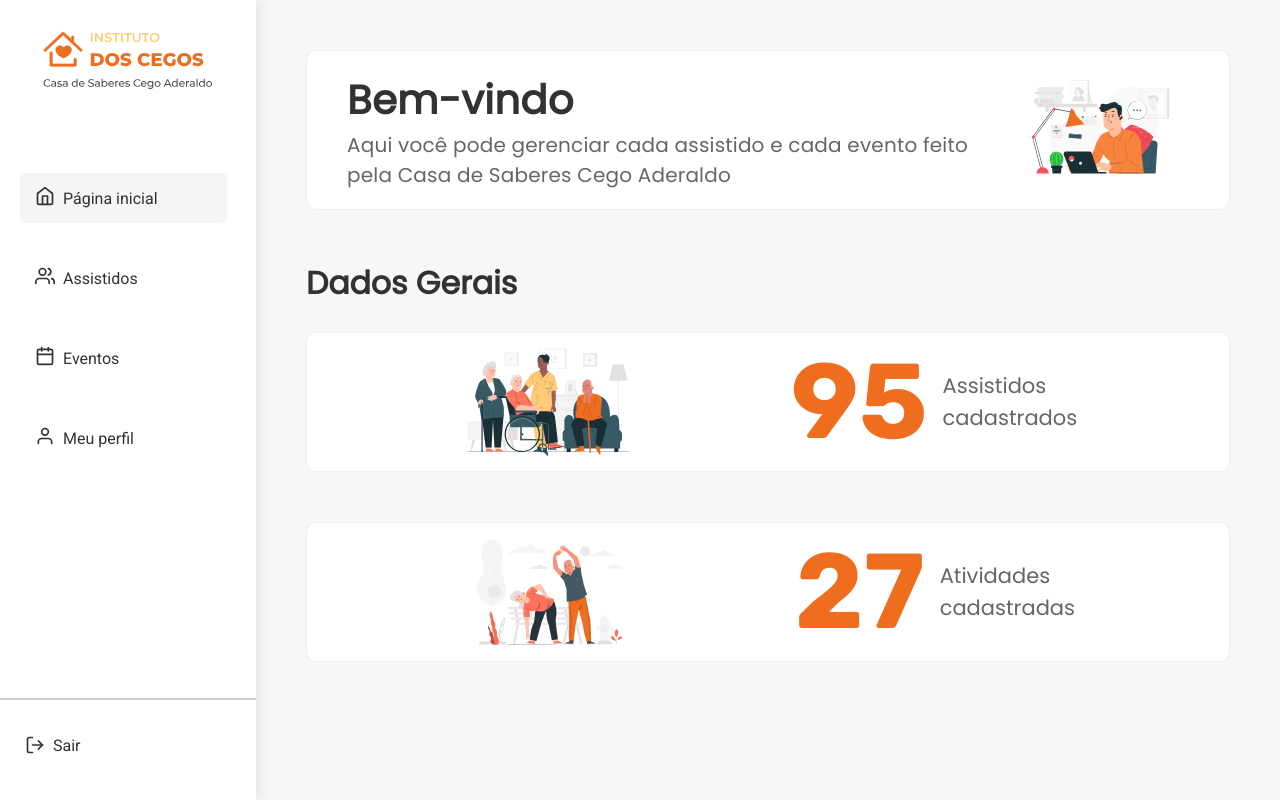
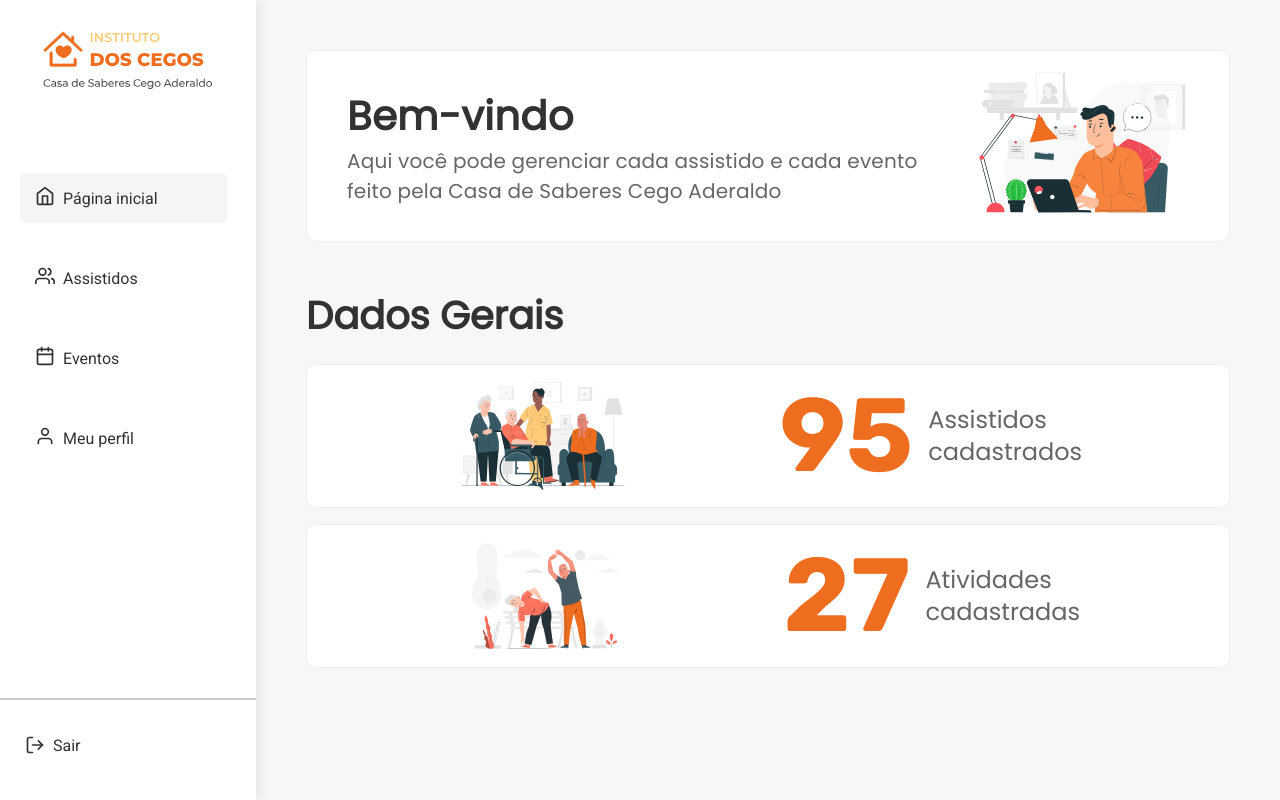
Before and after one commit to dev-inove/instituto-dos-cegos-front, a React (Create React App) app: page /home in a window 1280 px wide. Built offline with nearby package versions, Linux system fonts and the light colour scheme.

Commit message:
IDC22-06 - Correções finais de responsividade dos cards

```diff
--- a/src/components/InfoCards/index.tsx
+++ b/src/components/InfoCards/index.tsx
@@ -1,7 +1,7 @@
 import React, { useEffect, useState } from 'react';
 
-import assistaintsLogo from '~/assets/images/assistants_logo.svg'; // Logo de Assistidos Cadastrados
-import activitiesLogo from '~/assets/images/activities_logo.svg'; // Logo de Atividades Cadastradas
+import assistaintsLogo from '~/assets/images/assistants_logo.svg';
+import activitiesLogo from '~/assets/images/activities_logo.svg';
 
 import * as S from './styles';
 
@@ -18,28 +18,26 @@ function Infocards() {
     <>
       <S.InfoHeaderText>Dados Gerais</S.InfoHeaderText>
       <S.ContainerCardsInfo>
-        <S.InfoCard /* Card de Assistidos */>
-          <S.ContainerInfoCardImage /* Logo do Card Assistidos */>
+        <S.InfoCard>
+          <S.ContainerInfoCardImage>
             <S.InforCardImage
               src={assistaintsLogo}
               alt='Uma mulher fazendo companhia para idosos'
             />
           </S.ContainerInfoCardImage>
-          <S.ContainerInfoCardText /* Texto do Card Assistidos */>
+          <S.ContainerInfoCardText>
             <S.CounterStyle>{assisteds}</S.CounterStyle>
             <S.InforCardText>Assistidos cadastrados</S.InforCardText>
           </S.ContainerInfoCardText>
         </S.InfoCard>
-        <S.InfoCard
-        /* Card de Atividades Cadastradas */
-        >
-          <S.ContainerInfoCardImage /* Logo do Card Atividades */>
+        <S.InfoCard>
+          <S.ContainerInfoCardImage>
             <S.InforCardImage
               src={activitiesLogo}
               alt='Dois idosos fazendo alongamentos'
             />
           </S.ContainerInfoCardImage>
-          <S.ContainerInfoCardText /* Texto do Card Atividades */>
+          <S.ContainerInfoCardText>
             <S.CounterStyle>{activities}</S.CounterStyle>
             <S.InforCardText>Atividades cadastradas</S.InforCardText>
           </S.ContainerInfoCardText>
--- a/src/components/InfoCards/styles.ts
+++ b/src/components/InfoCards/styles.ts
@@ -1,24 +1,47 @@
 import styled from 'styled-components';
 
 export const InfoHeaderText = styled.h1`
-  margin-top: 50px;
   font-family: 'Poppins';
   font-style: normal;
   font-weight: 600;
-  font-size: 31.5px;
+  font-size: 2.9rem;
   line-height: 47px;
+  margin-bottom: 25px;
+  color: #323232;
 
-  color: #323232;
+  min-width: 165px;
+
+  @media (max-width: 1366px) {
+    font-size: 2.4rem;
+  }
+
+  @media (max-width: 1080px) {
+    font-size: 1.9rem;
+  }
+  @media (max-width: 846px) {
+    font-size: 1.8rem;
+  }
+  @media (max-width: 720px) {
+    font-size: 1.75rem;
+  }
 `;
 
 // --------- container dos cards de informações ----------------------
 export const ContainerCardsInfo = styled.div`
-  margin-top: 25px;
   display: flex;
   flex-direction: row;
   justify-content: space-between;
-  @media(max-width: 1366px){
+  margin-bottom: 50px;
+
+  @media (max-width: 1366px) {
+    align-content: space-between;
     flex-direction: column;
+    height: 19rem;
+  }
+  @media (max-width: 1080px) {
+    align-content: space-between;
+    flex-direction: column;
+    height: 18rem;
   }
 `;
 
@@ -27,20 +50,32 @@ export const CounterStyle = styled.span`
 
   font-style: normal;
   font-weight: 700;
-  font-size: 106.32px;
+  font-size: 6.75rem;
   line-height: 126px;
   color: #ef6d1f;
 
   margin-right: 15px;
 
+  @media (max-width: 1366px) {
+    font-size: 6.5rem;
+  }
 
+  @media (max-width: 1080px) {
+    font-size: 6rem;
+  }
+  @media (max-width: 846px) {
+    font-size: 5.8rem;
+  }
+  @media (max-width: 720px) {
+    font-size: 5.9rem;
+  }
 `;
 
 export const InfoCard = styled.div`
   display: flex;
   border-radius: 10px;
   border: 1px solid rgba(0, 0, 0, 0.06);
-  height: 180px;
+  height: 10rem;
   width: 49%;
   min-width: 484px;
   min-height: 96px;
@@ -49,14 +84,13 @@ export const InfoCard = styled.div`
 
   justify-content: space-evenly;
   align-items: center;
-  margin-bottom: 50px;
 
-  @media(max-width: 1366px){
-    height: 140px;
+  @media (max-width: 1366px) {
+    height: 9rem;
     width: auto;
   }
-  @media(max-width: 1080px){
-    height: 96px;
+  @media (max-width: 1080px) {
+    height: 6rem;
     padding: 4rem 0;
   }
 `;
@@ -76,13 +110,26 @@ export const InforCardText = styled.p`
   font-family: 'Poppins';
   font-style: normal;
   font-weight: 400;
-  font-size: 21px;
+  width: 135px;
+  height: 64px;
   line-height: 32px;
+  font-size: 1.325rem;
 
   color: #666666;
 
-  width: 135px;
-  height: 64px;
+  @media (max-width: 1366px) {
+    font-size: 1.5rem;
+    width: 155px;
+  }
+
+  @media (max-width: 1080px) {
+    font-size: 1.3rem;
+    width: 125px;
+  }
+  @media (max-width: 720px) {
+    font-size: 1.2rem;
+    width: 110px;
+  }
 `;
 
 export const InforCardImage = styled.img`
@@ -91,11 +138,11 @@ export const InforCardImage = styled.img`
   height: 100%;
   min-height: 50px;
 
-  @media(max-width: 1366px){
+  @media (max-width: 1366px) {
     width: 90%;
   }
 
-  @media(max-width: 1080px){
+  @media (max-width: 1080px) {
     width: 75%;
   }
 `;
--- a/src/components/WelcomeCard/index.tsx
+++ b/src/components/WelcomeCard/index.tsx
@@ -7,14 +7,14 @@ import * as S from './styles';
 function WelcomeCard() {
   return (
     <S.ContainerCardWelcome>
-      <S.ContainerCardWelcomeText /* Texto de Boas Vindas */>
+      <S.ContainerCardWelcomeText>
         <S.CardWelcomeHeaderText>Bem-vindo</S.CardWelcomeHeaderText>
         <S.CardWelcomeText>
           Aqui você pode gerenciar cada assistido e cada evento feito pela Casa
           de Saberes Cego Aderaldo
         </S.CardWelcomeText>
       </S.ContainerCardWelcomeText>
-      <S.ContainerCardWelcomeImage /* Imagem de boas vindas */>
+      <S.ContainerCardWelcomeImage>
         <S.CardWelcomeImage
           src={welcomeLogo}
           alt='Imagem de Boas vindas, nela há um homem utilizando seu notebook com um fone de ouvido sem fio no ouvido, e ele tammbém está em uma chamada com alguém'
--- a/src/components/WelcomeCard/styles.ts
+++ b/src/components/WelcomeCard/styles.ts
@@ -5,17 +5,18 @@ export const ContainerCardWelcome = styled.div`
   display: flex;
   border-radius: 10px;
   border: 1px solid rgba(0, 0, 0, 0.06);
-  height: 220px;
+  height: 13rem;
   min-width: 484px;
   background-color: #fff;
   justify-content: space-between;
   align-items: center;
+  margin-bottom: 50px;
 
-  @media(max-width: 1366px){
-    height: 160px;
+  @media (max-width: 1366px) {
+    height: 12rem;
   }
-  @media(max-width: 1080px){
-    height: 128px;
+  @media (max-width: 1080px) {
+    height: 11rem;
   }
 `;
 
@@ -28,29 +29,29 @@ export const ContainerCardWelcomeText = styled.div`
   align-self: center;
   margin-left: 2.5rem;
 
-  @media(max-width: 1366px){
+  @media (max-width: 1366px) {
     width: auto;
   }
 `;
 
 export const ContainerCardWelcomeImage = styled.div`
-  margin-right: 37px;
+  margin-right: 2rem;
   margin-left: 2rem;
+  justify-content: center;
 `;
 
 export const CardWelcomeImage = styled.img`
-  max-width: 100%;
+  width: 17rem;
   min-width: 10rem;
   height: 100%;
   min-height: 50px;
   padding: 1em 0;
-  object-position: center;
 
-  @media(max-width: 1366px){
-    width: 90%;
+  @media (max-width: 1366px) {
+    width: 15rem;
   }
-  @media(max-width: 1080px){
-    width: 70%;
+  @media (max-width: 1080px) {
+    width: 13rem;
   }
 `;
 
@@ -60,17 +61,26 @@ export const CardWelcomeHeaderText = styled.h1`
   font-style: normal;
   font-weight: 600;
   font-size: 3rem;
+  width: 17.5rem;
 
   letter-spacing: 0.01em;
 
   color: #323232;
 
-  @media(max-width: 1366px){
+  @media (max-width: 1366px) {
+    width: 14.5rem;
     font-size: 2.5rem;
   }
 
-  @media(max-width: 1080px){
+  @media (max-width: 1080px) {
+    width: 11.5rem;
     font-size: 2rem;
+  }
+  @media (max-width: 846px) {
+    font-size: 1.9rem;
+  }
+  @media (max-width: 720px) {
+    font-size: 1.95rem;
   }
 `;
 
@@ -82,13 +92,23 @@ export const CardWelcomeText = styled.p`
   font-size: 1.5rem;
   line-height: auto;
   letter-spacing: 0.01em;
+  max-width: 47rem;
 
   color: #666666;
 
-  @media(max-width: 1366px){
+  @media (max-width: 1366px) {
+    max-width: 39rem;
     font-size: 1.25rem;
   }
-  @media(max-width: 1080px){
+  @media (max-width: 1080px) {
+    max-width: 34rem;
     font-size: 1rem;
   }
+
+  @media (max-width: 846px) {
+    font-size: 0.9rem;
+  }
+  @media (max-width: 720px) {
+    font-size: 0.95rem;
+  }
 `;
--- a/src/pages/Home/styles.ts
+++ b/src/pages/Home/styles.ts
@@ -7,6 +7,7 @@ export const HomeContainer = styled.div`
   overflow-y: auto;
   overflow-x: auto;
   width: calc(100vw - 16rem);
+  min-width: 582.55px;
   padding: 50px 50px 50px 50px;
 `;
 
```
